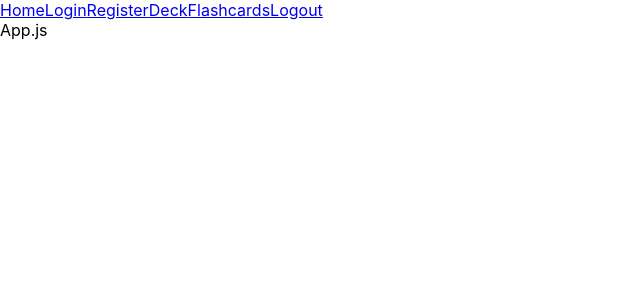
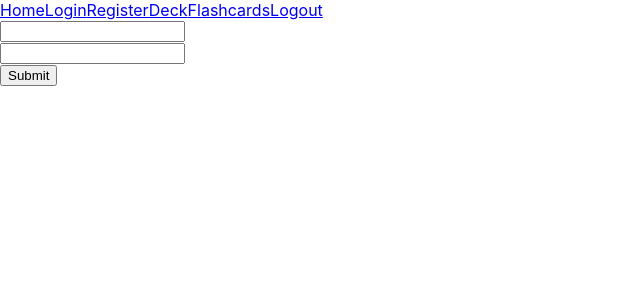
Before and after one commit to SatwikJha2003/Revision-Mate, a React (Create React App) app in the folder frontend/: page / in a window 1280 px wide. Shown: the top 300 px of the page, without its empty margins (0-640 px from the left). Built offline with nearby package versions, Linux system fonts and the light colour scheme.

Commit message:
refactor: Move containers to individual folders for colocation

```diff
--- a/frontend/src/App.js
+++ b/frontend/src/App.js
@@ -6,11 +6,11 @@ import { PersistGate } from "redux-persist/integration/react"
 import axios from "axios";
 import store from "./store";
 
-import Login from "./containers/login";
-import Register from "./containers/register";
-import Logout from "./containers/logout";
-import Deck from "./containers/deck";
-import Flashcards from "./containers/flashcards";
+import Login from "./containers/login/login";
+import Register from "./containers/register/register";
+import Logout from "./containers/logout/logout";
+import Deck from "./containers/deck/deck";
+import Flashcards from "./containers/flashcards/flashcards";
 import NavBar from "./components/navbar";
 
 function App() {
@@ -22,7 +22,7 @@ function App() {
         <Router>
           <NavBar />
           <Routes>
-            <Route exact path="/" element="App.js" />
+            <Route exact path="/" element={<Login />} />
             <Route path="/login" element={<Login />} />
             <Route path="/register" element={<Register />} />
             <Route path="/deck" element={<Deck />} />
--- a/frontend/src/containers/login.js
+++ b/frontend/src/containers/login/login.js
@@ -1,8 +1,10 @@
 import React, { useEffect, useState } from "react";
 import { useDispatch } from "react-redux";
-import { login } from "../features/manageAccount";
+import { login } from "../../features/manageAccount";
 import axios from "axios";
-import CSRF from "../components/csrfGetter"
+import CSRF from "../../components/csrfGetter";
+
+import "./login.module.css";
 
 function Login() {
 
@@ -31,7 +33,7 @@ function Login() {
   }
 
   return (
-    <div>
+    <body>
       <form id="login_form" onSubmit={handleForm}>
         <CSRF />
         <input type="text" name="username"/><br/>
@@ -39,7 +41,7 @@ function Login() {
         <button type="submit">Submit<br/></button>
       </form>
       <div>{errorMessage}</div>
-    </div>
+    </body>
   );
 }
 
--- a/frontend/src/containers/logout.js
+++ b/frontend/src/containers/logout/logout.js
@@ -1,9 +1,9 @@
 import React, { useEffect, useCallback } from "react";
 import { useDispatch } from "react-redux";
-import { logout } from "../features/manageAccount";
+import { logout } from "../../features/manageAccount";
 import axios from "axios";
-import CSRF from "../components/csrfGetter";
-import Redirect from "../components/redirect";
+import CSRF from "../../components/csrfGetter";
+import Redirect from "../../components/redirect";
 
 function Logout() {
 
--- a/frontend/src/containers/register.js
+++ b/frontend/src/containers/register/register.js
@@ -1,7 +1,7 @@
 import React, { useEffect, useState } from "react";
 import { useNavigate } from "react-router-dom";
 import axios from "axios";
-import CSRF from "../components/csrfGetter";
+import CSRF from "../../components/csrfGetter";
 
 function Register() {
 
```
Also changed, not shown: frontend/src/containers/deck/deck.js (renamed from frontend/src/containers/deck.js, +3 -4 lines), frontend/src/containers/flashcards/flashcards.js (renamed from frontend/src/containers/flashcards.js, +4 -4 lines), frontend/src/containers/login/login.module.css (added).
